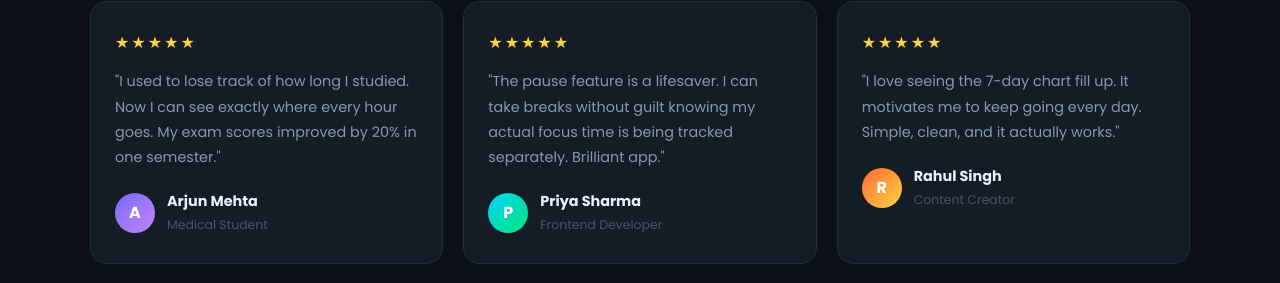
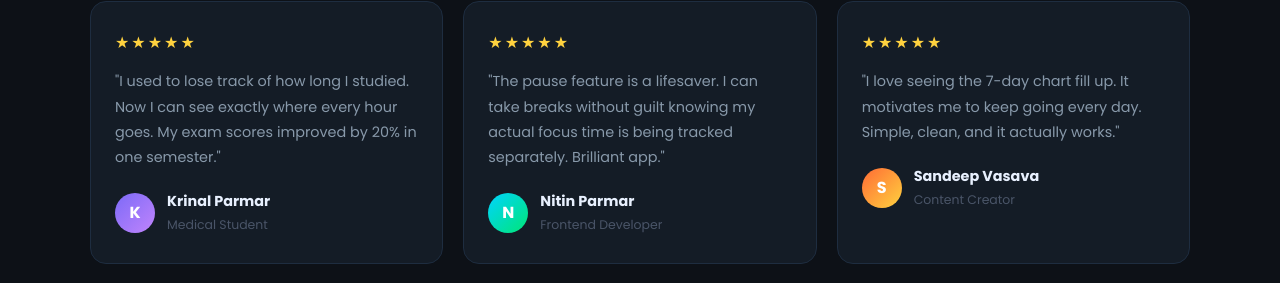
Before and after one commit to corenitin/focus-tracker, a React (Create React App) app in the folder frontend/: page / in a window 1280 px wide. Shown: the part 3607-3890 px from the top of the page. Built offline with nearby package versions, Linux system fonts and the light colour scheme; no server answers.

Commit message:
fix: update testimonial names in Landing page

```diff
--- a/frontend/src/pages/Landing.jsx
+++ b/frontend/src/pages/Landing.jsx
@@ -395,15 +395,15 @@ export default function Landing() {
 
           <div style={styles.testimonialsGrid}>
             <TestimonialCard delay={0}
-              name="Arjun Mehta" role="Medical Student"
+              name="Krinal Parmar" role="Medical Student"
               avatar="linear-gradient(135deg,#7c6af7,#c084fc)"
               text="I used to lose track of how long I studied. Now I can see exactly where every hour goes. My exam scores improved by 20% in one semester." />
             <TestimonialCard delay={100}
-              name="Priya Sharma" role="Frontend Developer"
+              name="Nitin Parmar" role="Frontend Developer"
               avatar="linear-gradient(135deg,#00d4ff,#00e676)"
               text="The pause feature is a lifesaver. I can take breaks without guilt knowing my actual focus time is being tracked separately. Brilliant app." />
             <TestimonialCard delay={200}
-              name="Rahul Singh" role="Content Creator"
+              name="Sandeep Vasava" role="Content Creator"
               avatar="linear-gradient(135deg,#ff6b35,#ffd23f)"
               text="I love seeing the 7-day chart fill up. It motivates me to keep going every day. Simple, clean, and it actually works." />
           </div>
```
